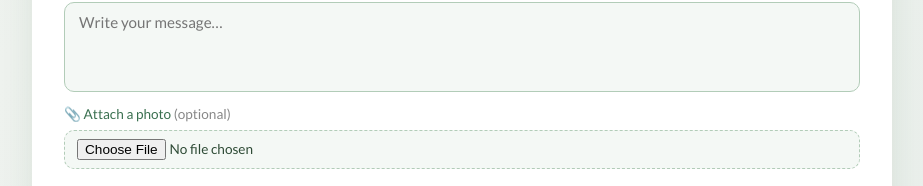
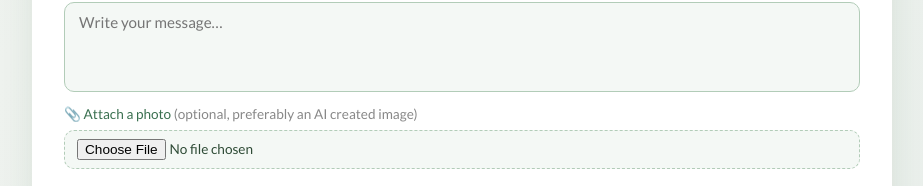
Before and after one commit to hsmizik-source/bennetts-baby-card, a website: page public/index.html in a window 1280 px wide. Shown: the part 774-960 px from the top of the page, without its empty margins (178-1101 px from the left). Drawn offline with nearby package versions, Linux system fonts and the light colour scheme; no server answers; a web font is replaced by a local one.

Commit message:
Update image label to suggest AI created images

```diff
--- a/public/index.html
+++ b/public/index.html
@@ -477,7 +477,7 @@
       </div>
       <textarea id="input-msg" placeholder="Write your message…" maxlength="280"></textarea>
       <div class="image-row">
-        <label class="image-label" for="input-image">📎 Attach a photo <span>(optional)</span></label>
+        <label class="image-label" for="input-image">📎 Attach a photo <span>(optional, preferably an AI created image)</span></label>
         <input type="file" id="input-image" accept="image/*">
         <div id="image-preview"></div>
       </div>
```
